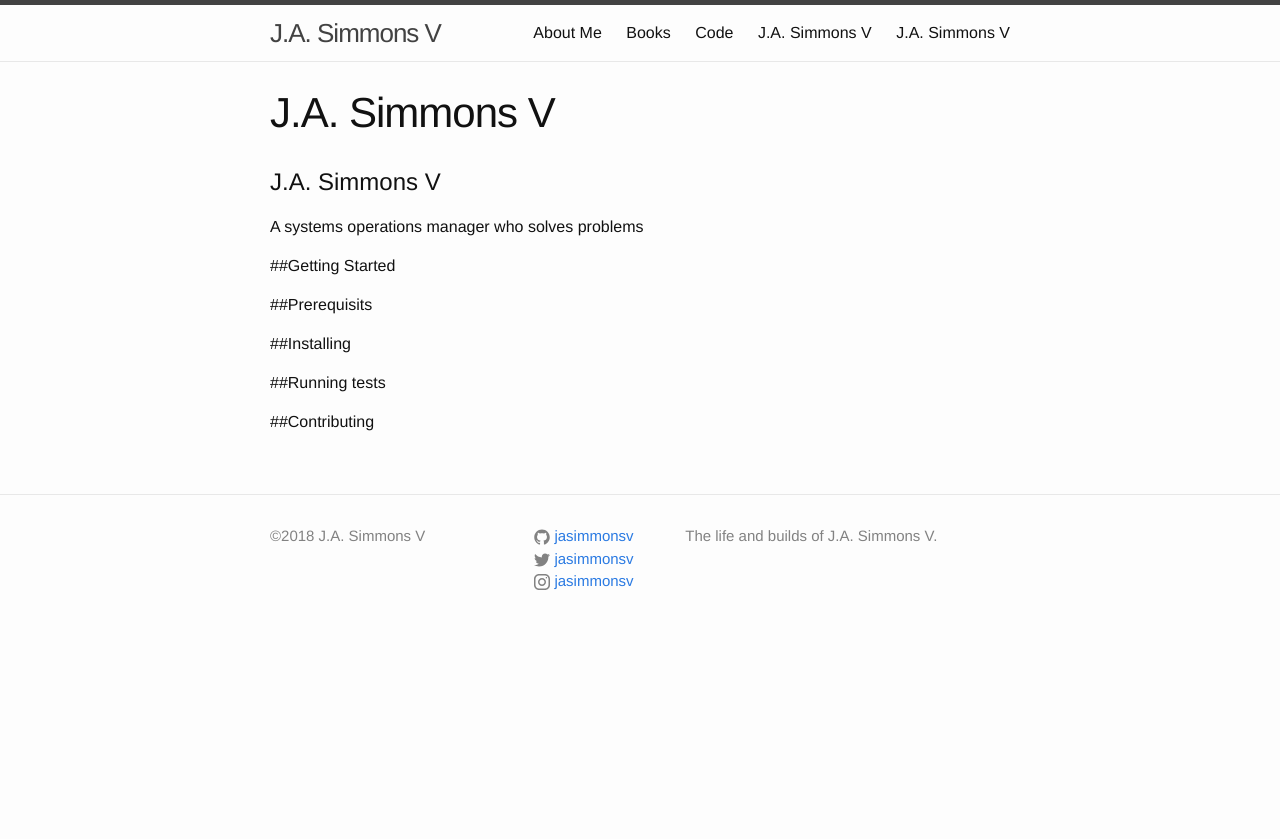
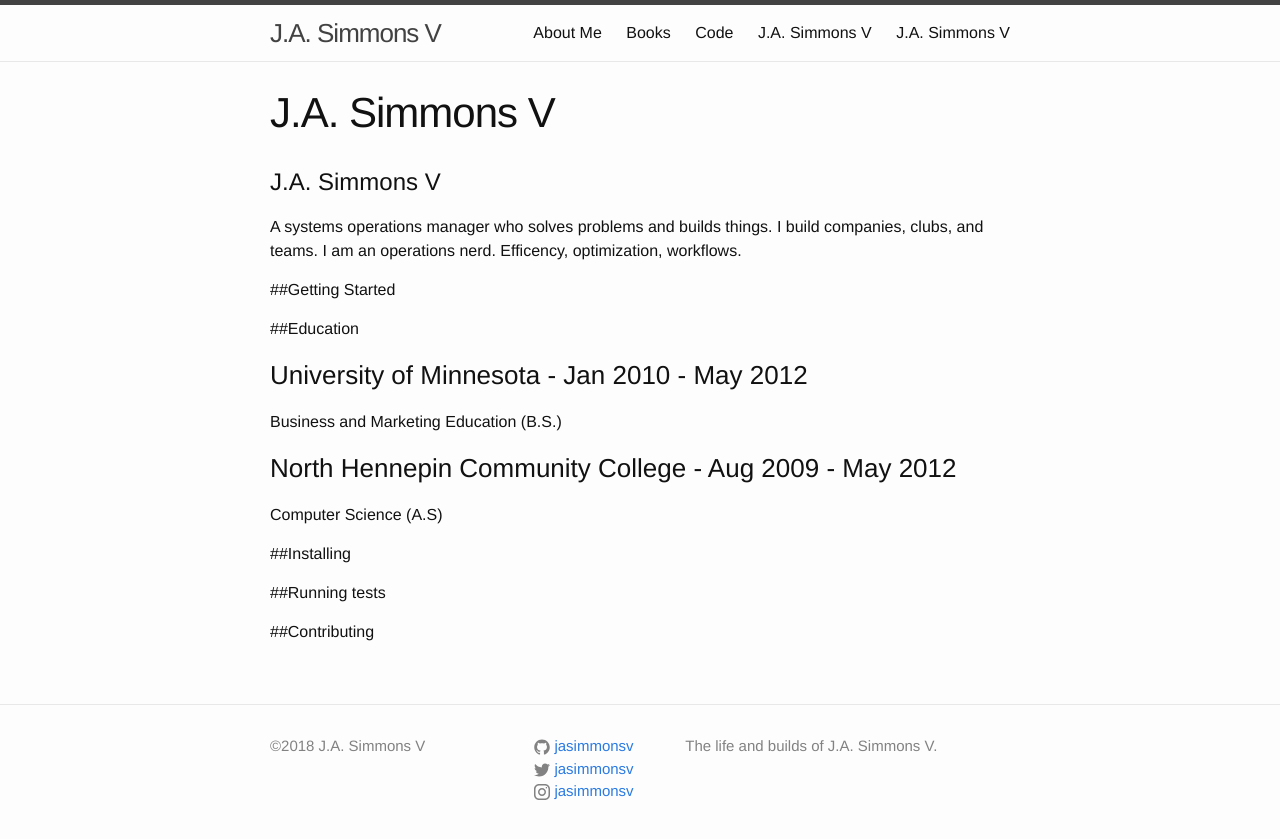
Before and after one commit to jasimmonsv/jasimmonsv.github.io, a Jekyll site: the page built from mgmt/RESUME.md, in a window 1280 px wide. Shown: the top 839 px of the page. Built offline with Jekyll 4.4.1, drawn with Linux system fonts in a browser that asks for light colours; our own code applies the rules of GitHub Pages for plain Markdown files.

Commit message:
WIP Resume upate

```diff
--- a/mgmt/RESUME.md
+++ b/mgmt/RESUME.md
@@ -1,10 +1,13 @@
 # J.A. Simmons V
-A systems operations manager who solves problems
+A systems operations manager who solves problems and builds things. I build companies, clubs, and teams. I am an operations nerd. Efficency, optimization, workflows.
 
 ##Getting Started
 
-
-##Prerequisits
+##Education
+### University of Minnesota - Jan 2010 - May 2012
+Business and Marketing Education (B.S.)
+### North Hennepin Community College - Aug 2009 - May 2012
+Computer Science (A.S)
 
 ##Installing
 
```
